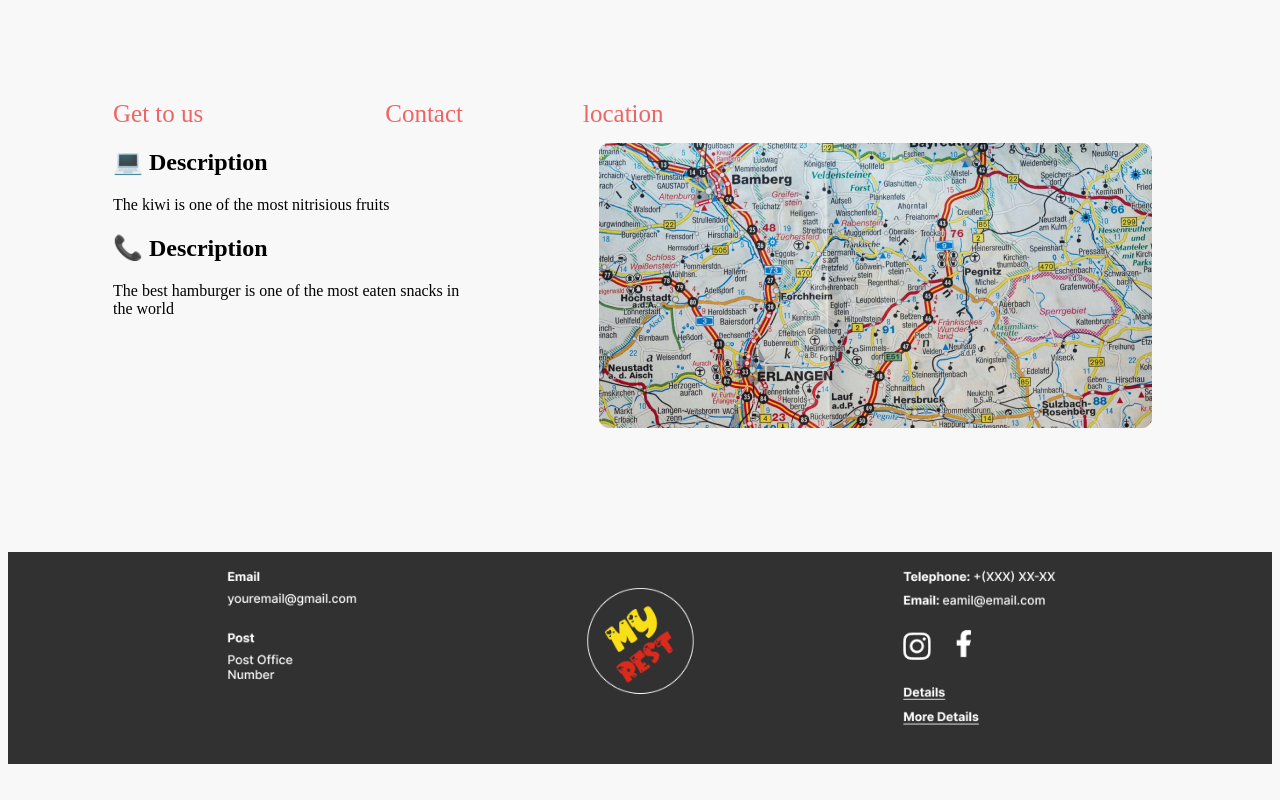
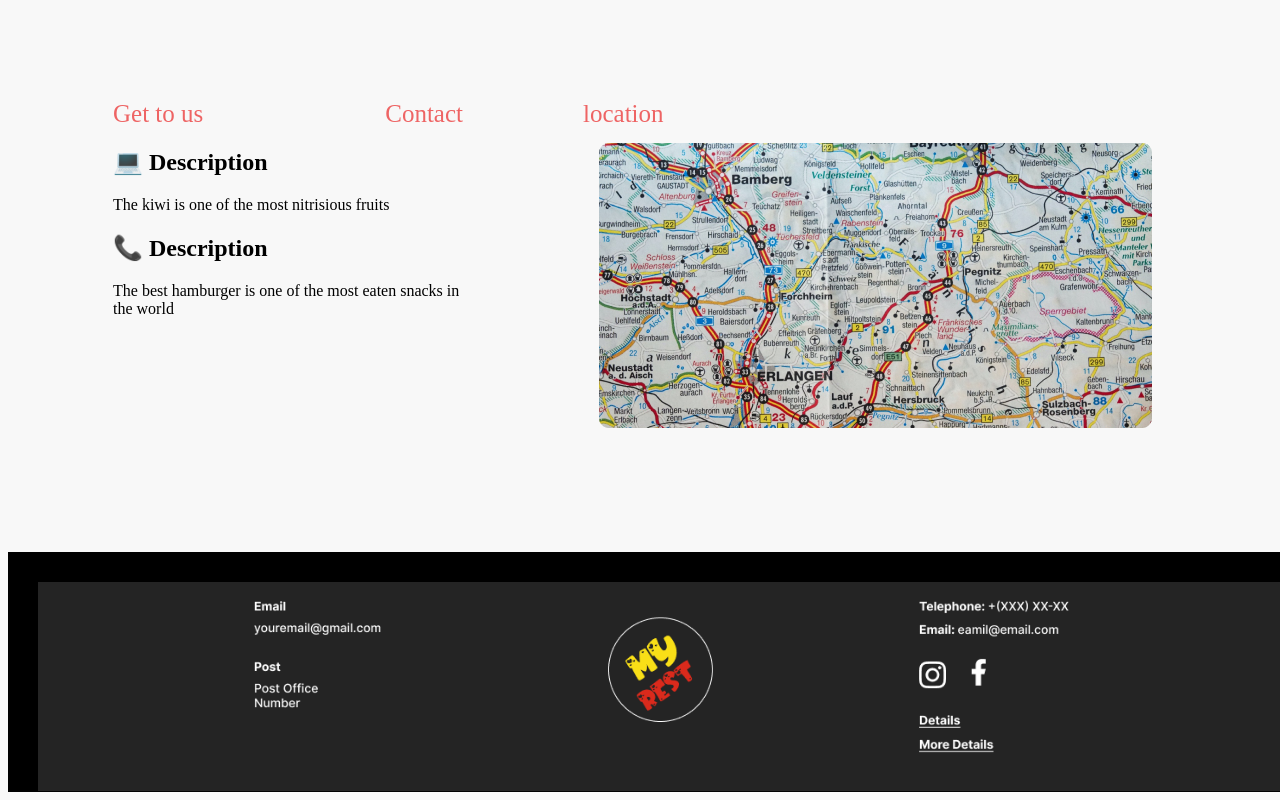
Before and after one commit to IBRAHIMFONYUY/ecommerce, a React (Create React App) app: page / in a window 1280 px wide. Shown: the part 4063-4863 px from the top of the page. Before the commit the page ends 4839 px from the top, so only its background shows below. Built offline with nearby package versions, Linux system fonts and the light colour scheme.

Commit message:
index.css

```diff
--- a/src/index.css
+++ b/src/index.css
@@ -605,6 +605,27 @@ color: white;
     transform: scale(1);
   }
 }
+.footer{
+  height: 200px;
+  width: 100%;
+  margin: 0;
+  padding: 20px;
+  background-color: black;
+  color: white;
+  display: flex;
+  justify-content: space-between;
+}
+.foot-img{
+  position: absolute;
+}
+.mail{
+  margin: 5px;
+  padding:5px ;
+}
+.address{
+  margin: 5px;
+  padding:5px ;
+}
 
 /* login style */
 
```
